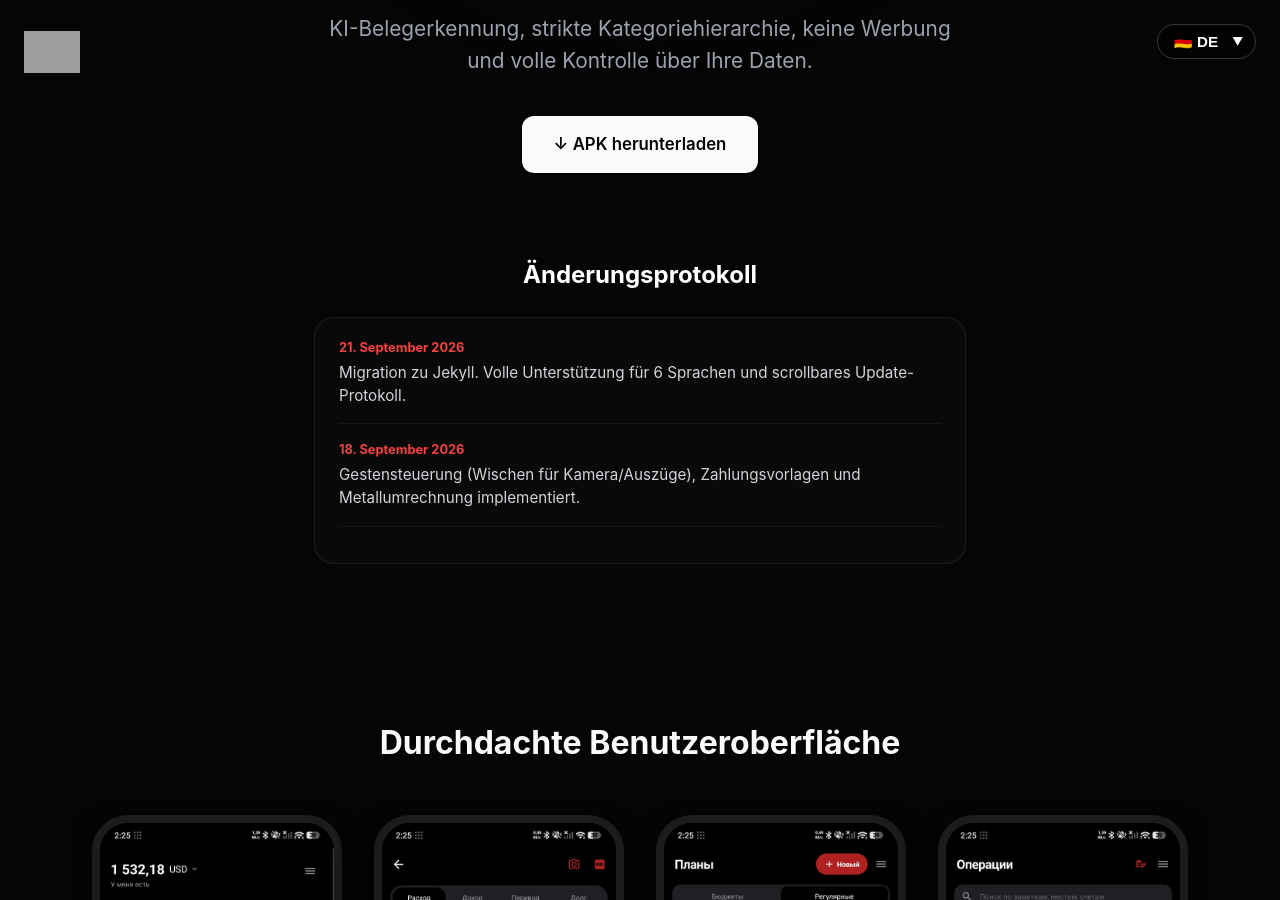
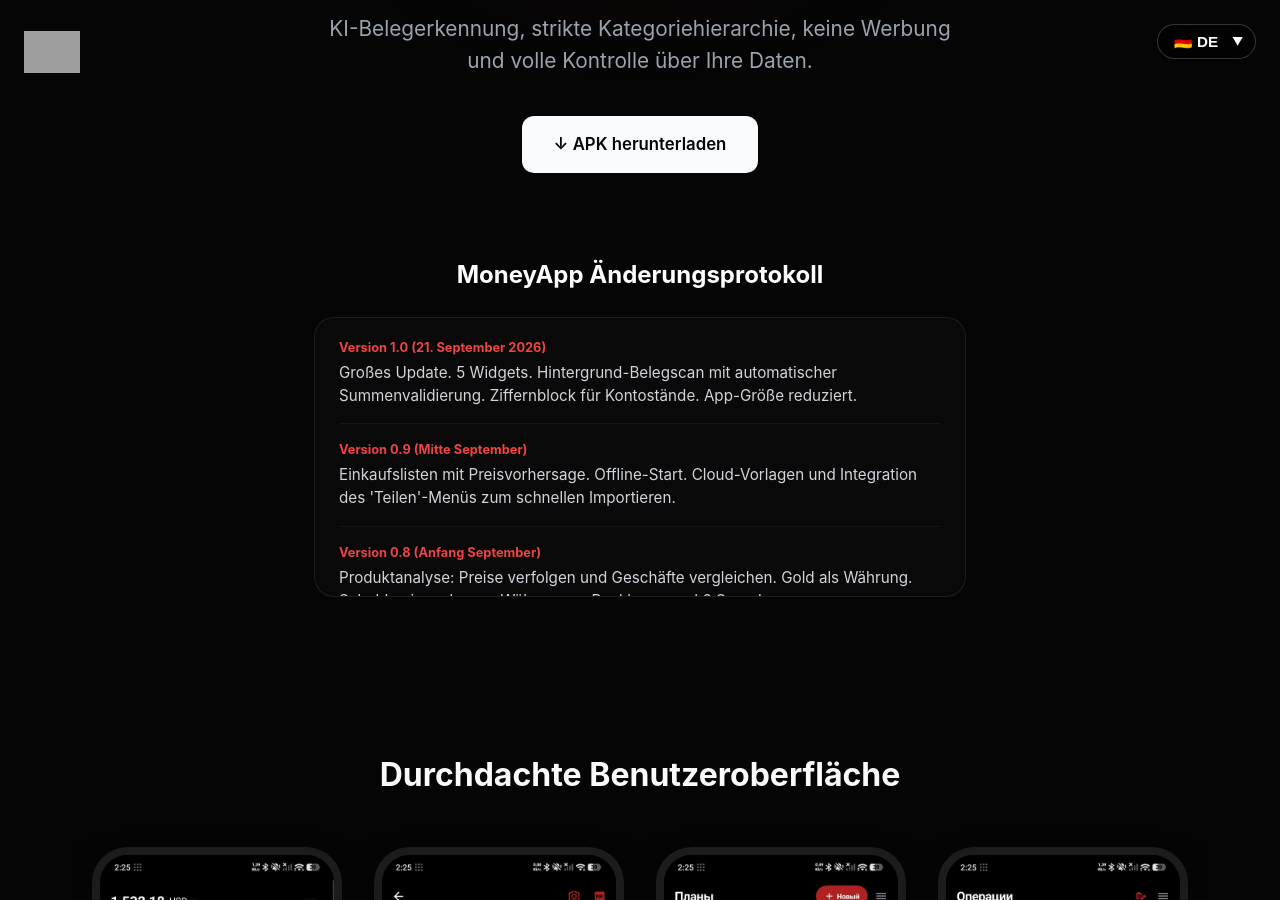
Before and after one commit to mrcsbek/mrcsbek.github.io, a Jekyll site: the page built from de/index.html, in a window 1280 px wide and 900 px high, scrolled down 338 px. Built offline with Jekyll 4.4.1, drawn with Linux system fonts in a browser that asks for light colours; some of the changed lines change nothing that is shown; grey boxes are pictures that could not be loaded.

Commit message:
feat: compress and translate full changelog history for all 6 languages

```diff
--- a/_data/de.yml
+++ b/_data/de.yml
@@ -3,12 +3,18 @@
 subtitle: "KI-Belegerkennung, strikte Kategoriehierarchie, keine Werbung und volle Kontrolle über Ihre Daten."
 dl_text: "↓ APK herunterladen"
 dl_link: "https://github.com/mrcsbek/mrcsbek.github.io/releases/download/v.1.1.0/moneyApp.apk"
-changelog_title: "Änderungsprotokoll"
+changelog_title: "MoneyApp Änderungsprotokoll"
 changelog:
-  - date: "21. September 2026"
-    text: "Migration zu Jekyll. Volle Unterstützung für 6 Sprachen und scrollbares Update-Protokoll."
-  - date: "18. September 2026"
-    text: "Gestensteuerung (Wischen für Kamera/Auszüge), Zahlungsvorlagen und Metallumrechnung implementiert."
+  - date: "Version 1.0 (21. September 2026)"
+    text: "Großes Update. 5 Widgets. Hintergrund-Belegscan mit automatischer Summenvalidierung. Ziffernblock für Kontostände. App-Größe reduziert."
+  - date: "Version 0.9 (Mitte September)"
+    text: "Einkaufslisten mit Preisvorhersage. Offline-Start. Cloud-Vorlagen und Integration des 'Teilen'-Menüs zum schnellen Importieren."
+  - date: "Version 0.8 (Anfang September)"
+    text: "Produktanalyse: Preise verfolgen und Geschäfte vergleichen. Gold als Währung. Schulden in mehreren Währungen, Banklogos und 6 Sprachen."
+  - date: "Version 0.7 (Ende August)"
+    text: "Import von Kontoauszügen (Ziraat). Automatische Klassifizierung von Überweisungen. Abgleich von Papierbelegen mit dem Bankverlauf."
+  - date: "Version 0.5 (August)"
+    text: "Alpha-Release: Konten und Ersparnisse. KI-Belegerkennung, Live-Multiwährung und Budgetgrenzen."
 interface_title: "Durchdachte Benutzeroberfläche"
 feat1_title: "Cloud-KI-Analyse"
 feat1_desc: "Ihre Belege werden von fortschrittlichen neuronalen Netzen (Gemini) fehlerfrei verarbeitet."
--- a/_data/en.yml
+++ b/_data/en.yml
@@ -3,12 +3,18 @@
 subtitle: "AI receipt recognition, strict category hierarchy, no ads, and full control over your data."
 dl_text: "↓ Download APK"
 dl_link: "https://github.com/mrcsbek/mrcsbek.github.io/releases/download/v.1.1.0/moneyApp.apk"
-changelog_title: "Changelog"
+changelog_title: "MoneyApp Changelog"
 changelog:
-  - date: "September 21, 2026"
-    text: "Migrated to Jekyll. Added full 6-language support and scrollable update log on the main screen."
-  - date: "September 18, 2026"
-    text: "Implemented gesture controls (swipes for camera/statements), payment templates, and metals conversion."
+  - date: "Version 1.0 (September 21, 2026)"
+    text: "Major update. 5 home screen widgets. Background receipt scanning with automatic sum validation. Digital numpad for balances. App size drastically reduced."
+  - date: "Version 0.9 (Mid-September)"
+    text: "Smart shopping lists with price prediction. Instant offline launch. Cloud-synced templates and system 'Share' menu integration for quick import."
+  - date: "Version 0.8 (Early September)"
+    text: "Product-level analytics: track specific item prices and compare stores. Gold integrated as a currency. Multi-currency debts, bank logos, and 6 languages."
+  - date: "Version 0.7 (Late August)"
+    text: "Direct bank statement import (Ziraat). Auto-classification of transfers and fees. Smart reconciliation of paper receipts with bank history."
+  - date: "Version 0.5 (August)"
+    text: "Alpha release: accounts, cards, and savings architecture. Basic AI receipt recognition, live multi-currency conversions, and budget limits."
 interface_title: "Thoughtful Interface"
 feat1_title: "Cloud AI Analysis"
 feat1_desc: "Your receipts are processed by advanced neural networks (Gemini). This ensures flawless extraction of items, amounts, and dates regardless of print quality."
--- a/_data/es.yml
+++ b/_data/es.yml
@@ -3,12 +3,18 @@
 subtitle: "Reconocimiento por IA, estricta jerarquía de categorías, sin anuncios y control total sobre tus datos."
 dl_text: "↓ Descargar APK"
 dl_link: "https://github.com/mrcsbek/mrcsbek.github.io/releases/download/v.1.1.0/moneyApp.apk"
-changelog_title: "Registro de cambios"
+changelog_title: "Registro de actualizaciones"
 changelog:
-  - date: "21 de septiembre de 2026"
-    text: "Migración a Jekyll. Soporte para 6 idiomas y registro de actualizaciones en la pantalla principal."
-  - date: "18 de septiembre de 2026"
-    text: "Controles por gestos (cámara/extractos), plantillas de pago y conversión de metales."
+  - date: "Versión 1.0 (21 de septiembre de 2026)"
+    text: "Gran actualización. 5 widgets interactivos. Escaneo de recibos en segundo plano con validación de sumas. Teclado numérico para saldos. Tamaño de la app reducido."
+  - date: "Versión 0.9 (Mediados de septiembre)"
+    text: "Listas de compras con predicción de precios. Inicio sin conexión. Plantillas en la nube e integración de 'Compartir' para importación rápida."
+  - date: "Versión 0.8 (Principios de septiembre)"
+    text: "Análisis por producto: seguimiento de precios y comparación de tiendas. El oro como moneda. Deudas multidivisa, logotipos bancarios y 6 idiomas."
+  - date: "Versión 0.7 (Fines de agosto)"
+    text: "Importación de extractos bancarios (Ziraat). Clasificación automática de transferencias. Conciliación de recibos en papel con historial bancario."
+  - date: "Versión 0.5 (Agosto)"
+    text: "Versión alfa: cuentas y ahorros. Reconocimiento básico de recibos por IA, multidivisa en vivo y límites de presupuesto."
 interface_title: "Interfaz pensada al detalle"
 feat1_title: "Análisis de IA en la nube"
 feat1_desc: "Tus recibos son procesados por redes neuronales avanzadas (Gemini)."
--- a/_data/ru.yml
+++ b/_data/ru.yml
@@ -3,12 +3,18 @@
 subtitle: "ИИ-распознавание чеков, строгая иерархия категорий, отсутствие рекламы и полный контроль над вашими данными."
 dl_text: "↓ Скачать APK"
 dl_link: "https://github.com/mrcsbek/mrcsbek.github.io/releases/download/v.1.1.0/moneyApp.apk"
-changelog_title: "История обновлений"
+changelog_title: "Журнал обновлений MoneyApp"
 changelog:
-  - date: "21 Сентября 2026"
-    text: "Переход на Jekyll. Добавлена полная поддержка 6 языков и скроллируемый журнал обновлений."
-  - date: "18 Сентября 2026"
-    text: "Реализовано жестовое управление (свайпы для камеры и деконтов), добавлены шаблоны оплат и конвертация металлов."
+  - date: "Версия 1.0 (21 сентября 2026)"
+    text: "Глобальное обновление. 5 видов интерактивных виджетов. Фоновое сканирование чеков с автосверкой итогов и меткой «Проверить». Цифровая панель правки балансов. Системная оптимизация: вес приложения уменьшен в несколько раз."
+  - date: "Версия 0.9 (Середина сентября)"
+    text: "Умные списки покупок с прогнозом цен на основе прошлых чеков. Мгновенный офлайн-запуск. Облачная синхронизация шаблонов и импорт файлов через системное меню «Поделиться»."
+  - date: "Версия 0.8 (Начало сентября)"
+    text: "Товарная аналитика: отслеживание цен на продукты и сравнение магазинов. Золото как полноценная валюта. Мультивалютные долги, интеграция логотипов банков и перевод на 6 языков."
+  - date: "Версия 0.7 (Конец августа)"
+    text: "Прямой импорт банковских выписок (Ziraat). Автоматическая классификация переводов и банковских комиссий. Умная сверка бумажных чеков с историей банка."
+  - date: "Версия 0.5 (Август)"
+    text: "Альфа-релиз: архитектура счетов, карт и накоплений. Базовое ИИ-распознавание чеков по фото, конвертация по живому курсу, категории и лимиты бюджетов."
 interface_title: "Продуманный интерфейс"
 feat1_title: "Облачный ИИ-анализ"
 feat1_desc: "Ваши чеки обрабатываются передовыми нейросетями (Gemini). Это обеспечивает безошибочное извлечение позиций, сумм и дат независимо от качества печати."
--- a/_data/tr.yml
+++ b/_data/tr.yml
@@ -3,12 +3,18 @@
 subtitle: "Yapay zeka fiş tanıma, katı kategori hiyerarşisi, reklamsız deneyim ve verileriniz üzerinde tam kontrol."
 dl_text: "↓ APK İndir"
 dl_link: "https://github.com/mrcsbek/mrcsbek.github.io/releases/download/v.1.1.0/moneyApp.apk"
-changelog_title: "Güncelleme Geçmişi"
+changelog_title: "MoneyApp Güncelleme Günlüğü"
 changelog:
-  - date: "21 Eylül 2026"
-    text: "Jekyll mimarisine geçiş. 6 dil desteği ve kaydırılabilir güncelleme günlüğü eklendi."
-  - date: "18 Eylül 2026"
-    text: "Hareket kontrolleri (kamera ve dekontlar için kaydırma), ödeme şablonları ve metal dönüştürme eklendi."
+  - date: "Sürüm 1.0 (21 Eylül 2026)"
+    text: "Büyük güncelleme. 5 etkileşimli ana ekran aracı. Toplam doğrulamalı arka planda fiş tarama. Bakiye için dijital tuş takımı. Uygulama boyutu küçültüldü."
+  - date: "Sürüm 0.9 (Eylül Ortası)"
+    text: "Fiyat tahminli akıllı alışveriş listeleri. Çevrimdışı başlatma. Bulut şablonları ve hızlı içe aktarım için 'Paylaş' menüsü entegrasyonu."
+  - date: "Sürüm 0.8 (Eylül Başı)"
+    text: "Ürün bazlı analitik: fiyatları takip edin ve mağazaları karşılaştırın. Altın para birimi eklendi. Çoklu para birimli borçlar, banka logoları ve 6 dil."
+  - date: "Sürüm 0.7 (Ağustos Sonu)"
+    text: "Banka ekstresi içe aktarma (Ziraat). Transfer ve komisyonların otomatik sınıflandırılması. Kağıt fişlerin banka geçmişi ile akıllı mutabakatı."
+  - date: "Sürüm 0.5 (Ağustos)"
+    text: "Alfa sürümü: hesaplar, kartlar ve birikimler. Temel yapay zeka fiş tanıma, canlı kurlarla çoklu para birimi ve bütçe sınırları."
 interface_title: "Düşünülen Arayüz"
 feat1_title: "Bulut Yapay Zeka Analizi"
 feat1_desc: "Fişleriniz gelişmiş sinir ağları (Gemini) tarafından işlenir. Bu, baskı kalitesinden bağımsız olarak öğelerin, tutarların ve tarihlerin kusursuz bir şekilde çıkarılmasını sağlar."
--- a/_data/uz.yml
+++ b/_data/uz.yml
@@ -3,12 +3,18 @@
 subtitle: "Sun'iy intellekt orqali cheklarni aniqlash, qat'iy kategoriya ierarxiyasi, reklamasiz tajriba va ma'lumotlaringiz ustidan to'liq nazorat."
 dl_text: "↓ APK yuklab olish"
 dl_link: "https://github.com/mrcsbek/mrcsbek.github.io/releases/download/v.1.1.0/moneyApp.apk"
-changelog_title: "O'zgarishlar tarixi"
+changelog_title: "MoneyApp O'zgarishlar tarixi"
 changelog:
-  - date: "21 Sentabr 2026"
-    text: "Jekyll platformasiga o'tildi. 6 ta til va asosiy ekranda yangilanishlar jurnali qo'shildi."
-  - date: "18 Sentabr 2026"
-    text: "Imo-ishoralar (kamera va dekontlar uchun), to'lov shablonlari va metallar konvertatsiyasi joriy etildi."
+  - date: "Versiya 1.0 (21 Sentabr 2026)"
+    text: "Yirik yangilanish. 5 ta vidjet. Orqa fonda cheklarni skanerlash va summani avtomatik tasdiqlash. Balans uchun raqamli panel. Ilova hajmi kichraytirildi."
+  - date: "Versiya 0.9 (Sentabr o'rtasi)"
+    text: "Narxlarni bashorat qiluvchi aqlli xarid ro'yxatlari. Tarmoqsiz ishga tushirish. Bulutli shablonlar va tez import uchun 'Ulashish' menyusi integratsiyasi."
+  - date: "Versiya 0.8 (Sentabr boshi)"
+    text: "Mahsulot darajasidagi tahlil: narxlarni kuzatish va do'konlarni taqqoslash. Oltin valyuta sifatida. Ko'p valyutali qarzlar, bank logotiplari va 6 ta til."
+  - date: "Versiya 0.7 (Avgust oxiri)"
+    text: "Bank ko'chirmalarini import qilish (Ziraat). O'tkazmalar va komissiyalarni avtomatik tasniflash. Qog'oz cheklarni bank tarixi bilan solishtirish."
+  - date: "Versiya 0.5 (Avgust)"
+    text: "Alfa versiyasi: hisoblar va jamg'armalar. Sun'iy intellekt orqali cheklarni aniqlash, jonli ko'p valyuta va byudjet limitlari."
 interface_title: "O'ylangan interfeys"
 feat1_title: "Bulutli SI tahlili"
 feat1_desc: "Cheklaringiz ilg'or neyron tarmoqlar (Gemini) orqali qayta ishlanadi. Bu bosib chiqarish sifatidan qat'i nazar xatosiz ajratib olishni ta'minlaydi."
```
